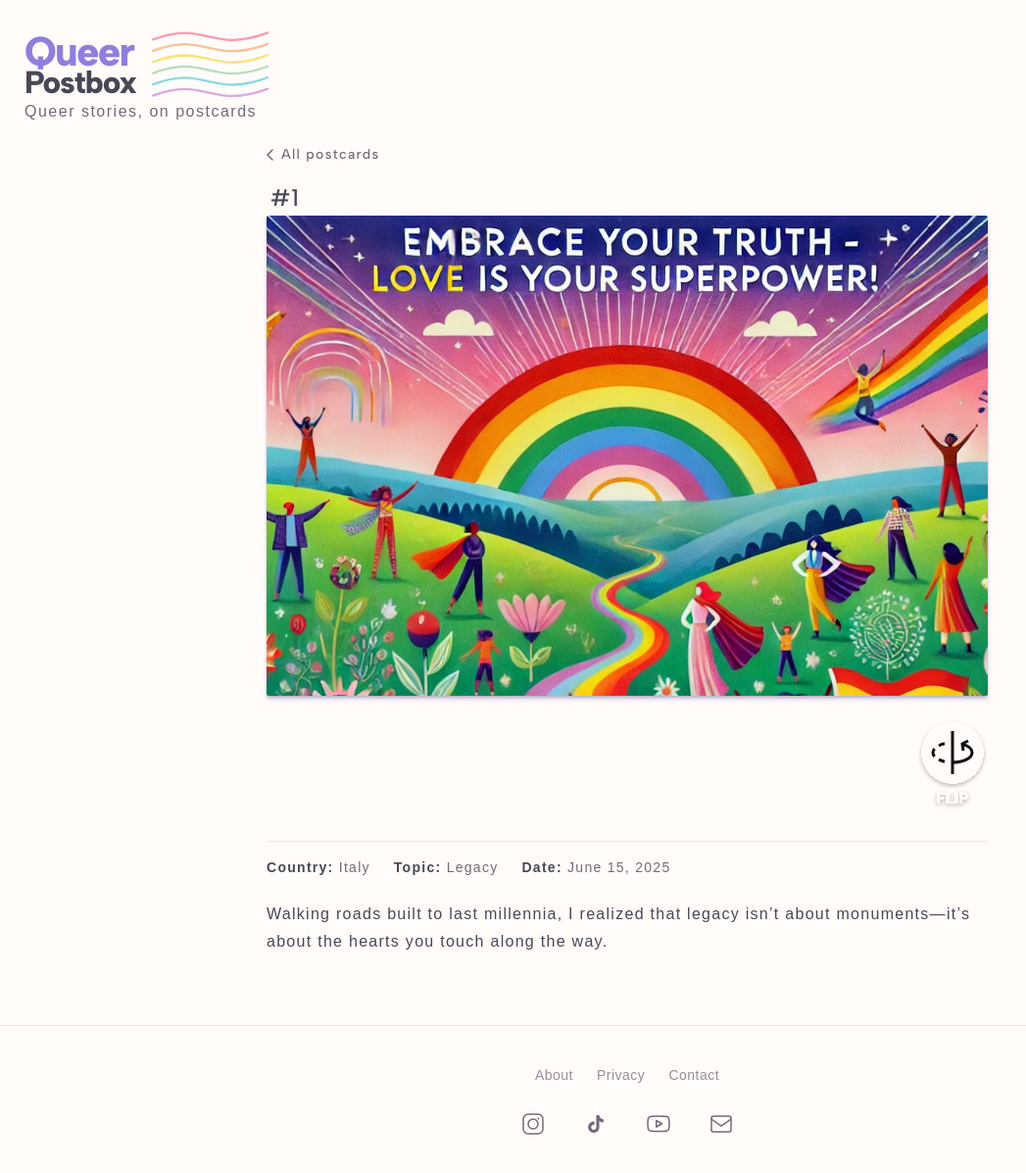
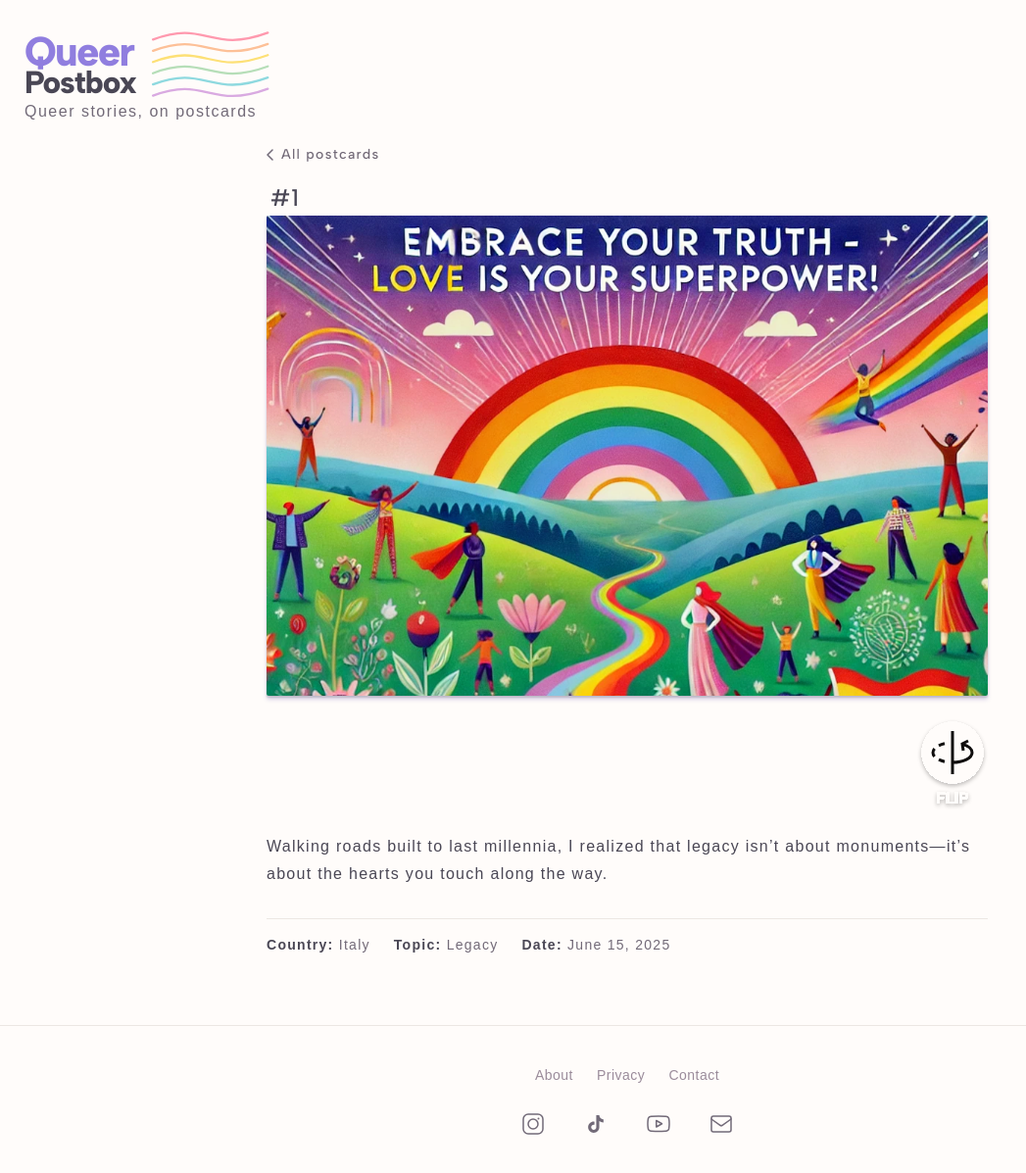
Before and after one commit to chr-tatu/queerpostbox, a Jekyll site: the page built from _posts/2025-06-15-legacy-from-rome.md, in a window 1280 px wide and 1207 px high. Shown: the top 1197 px of the window at 98% size, without its empty margins (0-1047 px from the left). Built offline with Jekyll 4.4.1, drawn with Linux system fonts in a browser that asks for light colours; some web fonts are replaced.

Commit message:
fix: move transcript above meta section on post page
Co-Authored-By: Claude Sonnet 4.6 <noreply@anthropic.com>

```diff
--- a/_layouts/postcard.html
+++ b/_layouts/postcard.html
@@ -53,17 +53,17 @@ layout: default
     </div>
   </div>
 
+  {% if content != '' %}
+  <div class="postcard-transcript">
+    {{ content }}
+  </div>
+  {% endif %}
+
   <div class="postcard-meta">
     <p class="postcard-meta-item"><strong>Country:</strong> {{ country_name }}</p>
     <p class="postcard-meta-item"><strong>Topic:</strong> {{ page.topic }}</p>
     <p class="postcard-meta-item"><strong>Date:</strong> {{ page.date | date: "%B %d, %Y" }}</p>
   </div>
-
-  {% if content != '' %}
-  <div class="postcard-transcript">
-    {{ content }}
-  </div>
-  {% endif %}
 </div>
 
 <script>
```
